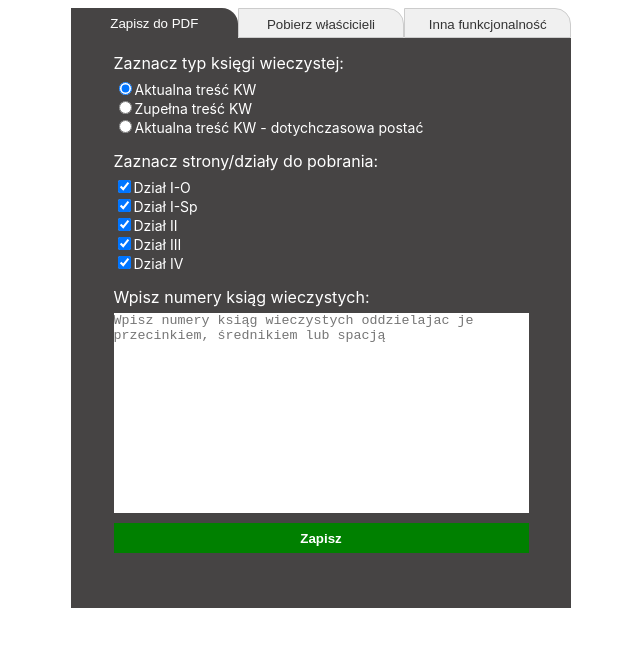
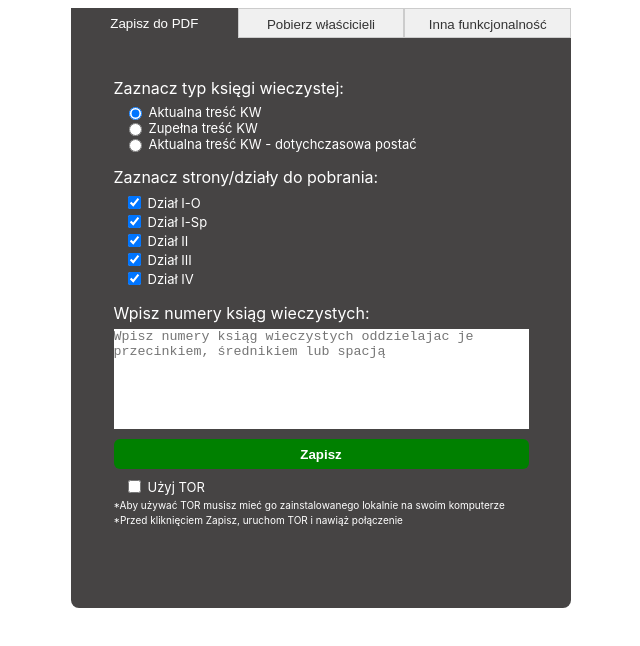
Before and after one commit to StanleyPete/kw-scraper, a React (Create React App) app: page / in a window 1280 px wide. Shown: the top 646 px of the page, without its empty margins (319-959 px from the left). Built offline with nearby package versions, Linux system fonts and the light colour scheme.

Commit message:
Dodanie opcji 'użyj Tor'

```diff
--- a/src/App.css
+++ b/src/App.css
@@ -6,12 +6,22 @@
   min-height: 600px;
   background-color: rgb(70, 68, 68);
   position: relative;
+  border-radius: 8px;
 }
 
 p{
   margin-top: 5px;
   margin-bottom: 6px;
 }
+
+label{
+  display: inline-flex;
+  align-items: center;
+  gap: 4px;
+  margin-left: 10px;
+  font-size: 13px;
+}
+
 .warstwa-tla{
   display: flex;
   justify-content: center;
@@ -20,7 +30,7 @@ p{
   background-color: white;
 
 }
-.funkcja {
+.zakladki {
   display: flex;
   justify-content: flex-start;
   align-items: flex-start;
@@ -30,7 +40,7 @@ p{
 
 }
 
-.funkcja button {
+.zakladki button {
   background-color: #f0f0f0;
   color: #333;
   border: 1px solid #ccc;
@@ -40,19 +50,20 @@ p{
   height: 30px;
   transition: background-color 0.3s ease;
 
-  border-top-right-radius: 16px;
 }
 
-.funkcja button:hover {
+.zakladki button:hover {
   background-color: #ddd;
 }
 
-.funkcja button.active {
+.zakladki button.active {
   background-color: rgb(70, 68, 68);
   color: white;
+  border:none
+}
 
-  border-top-right-radius: 16px;
-  border:none
+.content{
+  margin-top: 25px;
 }
 
 .zapisz-do-pdf{
@@ -66,9 +77,7 @@ p{
   flex-direction: column;
   margin-bottom: 10px;
 }
-.typ-ksiegi-wieczystej label{
-  font-size: 14px;
-}
+
 
 .strony-dzialy-do-pobrania{
   display: flex;
@@ -76,9 +85,6 @@ p{
   margin-bottom: 10px;
 }
 
-.strony-dzialy-do-pobrania label{
-  font-size: 14px;
-}
 
 .textarea-input{
   display: flex;
@@ -86,7 +92,7 @@ p{
 }
 .textarea-input textarea{
   width: 100%;
-  height: 200px;
+  height: 100px;
   resize: none;
   border: none;
   border-style: none;
@@ -99,8 +105,23 @@ p{
   height: 30px;
   resize: none;
   border: none;
-  cursor: pointer;
+  border-radius: 6px;
   background-color: green;
   color: white;
   font-weight: 600;
+  cursor: pointer;
 }
+
+.uzyj-tor{
+  margin-top: 8px;
+}
+
+.tor-hint{
+  font-size: 10px;
+  margin-top: 3px;
+  margin-bottom: 0px;
+}
+
+.tor-hint-active{
+  color: red
+}
--- a/src/App.jsx
+++ b/src/App.jsx
@@ -31,7 +31,7 @@ function App() {
         <div className="App">
             {/* Zakładki */}
             <div className="warstwa-tla">
-                <div className="funkcja">
+                <div className="zakladki">
                     {zakladki.map((zakladka) => (
                         <button
                             key={zakladka.nazwa}
@@ -46,7 +46,6 @@ function App() {
 
             {/* Wyświetlanie komponentu */}
             <div className="content">
-                {/* Użyty optional chaining: Jeśli wynik find to undefined, operator ?. zwróci undefined, bez wyrzucenia błędu  */}
                 {zakladki.find((zakladka) => zakladka.nazwa === aktywanZakladka)?.komponent}
             </div>
         </div>
--- a/src/components/ZapiszDoPdf.jsx
+++ b/src/components/ZapiszDoPdf.jsx
@@ -5,6 +5,7 @@ const ZapiszDoPdf = () => {
     const [error, setError] = useState('');
     const [numeryKsiag, setNumeryKsiag] = useState('');
     const [typKsiegi, setTypKsiegi] = useState('Aktualna treść KW');
+    const [uzyjTor, setUzyjTor] = useState(false);
     const [stronyDzialyDoPobrania, setStronyDzialyDoPobrania] = useState({
         Okładka: true,
         'Dział I-O': true,
@@ -36,6 +37,10 @@ const ZapiszDoPdf = () => {
             ...prevState,
             [name]: checked,
         }));
+    };
+
+    const handleUzyjTor = () => {
+        setUzyjTor(prevState => !prevState);
     };
 
     const handleWysylkaFormularza = async (event) => {
@@ -91,11 +96,11 @@ const ZapiszDoPdf = () => {
             });
         }
 
-        handleZapisDoPdf(listaKsiag, typKsiegi, stronyDzialyDoPobrania);
+        handleZapisDoPdf(listaKsiag, typKsiegi, stronyDzialyDoPobrania, uzyjTor);
     };
 
 
-    const handleZapisDoPdf = async (ksiegi, typKsiegi, stronyDzialyDoPobrania) => {
+    const handleZapisDoPdf = async (ksiegi, typKsiegi, stronyDzialyDoPobrania, uzyjTor) => {
         try {
             const wybraneStronyDzialy = Object.entries(stronyDzialyDoPobrania)
                 .filter(([key, value]) => value)
@@ -105,6 +110,7 @@ const ZapiszDoPdf = () => {
                 ksiegi,
                 typKsiegi,
                 stronyDzialyDoPobrania: wybraneStronyDzialy,
+                uzyjTor
             });
 
             if (response.status === 200) {
@@ -175,6 +181,17 @@ const ZapiszDoPdf = () => {
                     cols="50"
                 />
                 <button type="submit">Zapisz</button>
+                <label htmlFor="uzyjTor" className="uzyj-tor">
+                    <input
+                        type="checkbox"
+                        id="uzyjTor"
+                        checked={uzyjTor} // Domyślnie false
+                        onChange={handleUzyjTor}
+                    />
+                        Użyj TOR
+                </label>
+                <p className={`tor-hint ${uzyjTor ? 'tor-hint-active' : ''}`}>*Aby używać TOR musisz mieć go zainstalowanego lokalnie na swoim komputerze</p>
+                <p className={`tor-hint ${uzyjTor ? 'tor-hint-active' : ''}`}>*Przed kliknięciem Zapisz, uruchom TOR i nawiąż połączenie</p>
                 {error && <div style={{ color: 'red' }}>{error}</div>}
             </div>
         </form>
```
Also changed, not shown: 2 other files (tests, documents, lock files or other folders).
